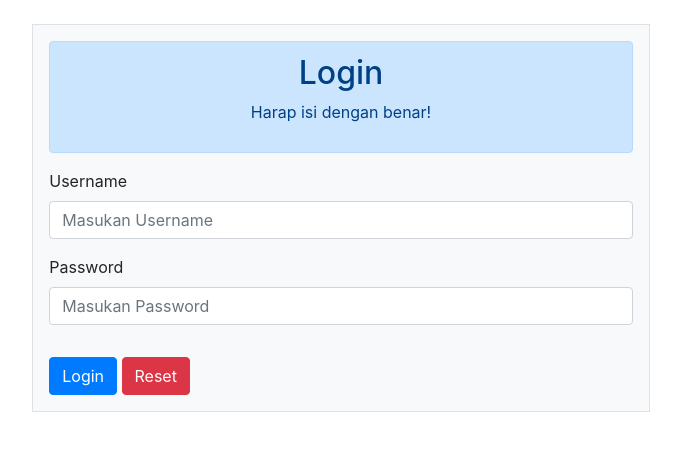
After one commit to AriqMuthi/Web-Sistem-Produksi, a CodeIgniter 4 app: template app/Views/login.php in a window 1280 px wide. The commit adds this page. Shown: the top 451 px of the page, without its empty margins (299-980 px from the left). Run offline with PHP 8.4 and a stand-in for CodeIgniter, Linux system fonts and the light colour scheme; the template is opened without the code that fills it, so the values that code supplies are empty; some libraries are stand-ins or nearby versions.

Commit message:
Vendor ga bisa masuk

```diff
--- a/app/Config/Routes.php
+++ b/app/Config/Routes.php
@@ -35,7 +35,8 @@ $routes->set404Override();
 
 // We get a performance increase by specifying the default
 // route since we don't have to scan directories.
-$routes->get('/', 'Data::index');
+$routes->get('/', 'login::index');
+$routes->get('/data', 'Data::index');
 $routes->get('/input', 'Home::input');
 $routes->get('/repair', 'Home::repair');
 $routes->post('/data/save', 'Data::save');
--- a/app/Controllers/Data.php
+++ b/app/Controllers/Data.php
@@ -47,6 +47,6 @@ class Data extends BaseController
 
         session()->setFlashdata('pesan', 'Data berhasil di tambahkan.');
 
-        return redirect()->to('/');
+        return redirect()->to('/data');
     }
 }
--- a/app/Views/layout/layout.php
+++ b/app/Views/layout/layout.php
@@ -18,14 +18,14 @@
 <body class="bg-image" style="background-image: url('/public/image/background.webp');">
   <nav class="navbar navbar-expand-lg navbar-light bg-light p-3">
     <div class="container-fluid">
-      <a class="navbar-brand" href="/">Kemek - Kerupuk Mekar</a>
+      <a class="navbar-brand" href="/">Kekar - Kerupuk Mekar</a>
       <button class="navbar-toggler" type="button" data-bs-toggle="collapse" data-bs-target="#navbarNavAltMarkup"
         aria-controls="navbarNavAltMarkup" aria-expanded="false" aria-label="Toggle navigation">
         <span class="navbar-toggler-icon"></span>
       </button>
       <div class="collapse navbar-collapse" id="navbarNavAltMarkup">
         <div class="navbar-nav">
-          <a class="nav-link" href="/">Data</a>
+          <a class="nav-link" href="/data">Data</a>
           <a class="nav-link" href="/input">Input Produk</a>
           <a class="nav-link" href="/repair">Repair Produk</a>
           <a class="nav-link" href="#">Logout</a>
@@ -38,7 +38,7 @@
     <footer class="fixed-bottom">
       <div class="text-center p-3 bg-light">
         © 2022 Copyright:
-        <a class="text-reset fw-bold" href="/">Kelompok Kemek - UBSI</a>
+        <a class="text-reset fw-bold" href="/">Kelompok Kekar - UBSI</a>
       </div>
     </footer>
     <!-- Copyright -->
--- /dev/null
+++ b/app/Views/login.php
@@ -0,0 +1,64 @@
+<!doctype html>
+<html lang="en">
+
+<head>
+    <!-- Required meta tags -->
+    <meta charset="utf-8">
+    <meta name="viewport" content="width=device-width, initial-scale=1, shrink-to-fit=no">
+
+    <!-- Bootstrap CSS -->
+    <link rel="stylesheet" href="https://cdn.jsdelivr.net/npm/bootstrap@4.3.1/dist/css/bootstrap.min.css"
+        integrity="sha384-ggOyR0iXCbMQv3Xipma34MD+dH/1fQ784/j6cY/iJTQUOhcWr7x9JvoRxT2MZw1T" crossorigin="anonymous">
+
+    <title>From Login</title>
+</head>
+
+<body>
+    <div class="container">
+        <div class="row">
+            <div class="col">
+                <div class="mt-4 col-7 mx-auto">
+                    <!-- Form judul -->
+                    <div class="border p-3 rounded-3 bg-light">
+                        <div class="alert alert-primary text-lg-center">
+                            <h2>Login</h2>
+                            <p>Harap isi dengan benar!</p>
+                        </div>
+                        <!-- Form isian -->
+                        <form action="/data/save" method="post">
+                            <?= csrf_field(); ?>
+                                <!-- agar input data hanya bisa dari halaman ini -->
+                                <div class="form-group">
+                                    <label for="user">Username</label>
+                                    <input type="text" class="form-control" id="login" placeholder="Masukan Username"
+                                        name="user">
+                                </div>
+                                <div class="form-group mt-3">
+                                    <label for="tproduksi">Password</label>
+                                    <input type="text" class="form-control" id="tproduksi"
+                                        placeholder="Masukan Password" name="password">
+                                </div>
+                                <!-- Form tombol -->
+                                <button type="submit" class="btn btn-primary mt-3">Login</button>
+                                <button type="reset" class="btn btn-danger mt-3">Reset</button>
+                        </form>
+                    </div>
+                </div>
+            </div>
+        </div>
+    </div>
+
+    <!-- Optional JavaScript -->
+    <!-- jQuery first, then Popper.js, then Bootstrap JS -->
+    <script src="https://code.jquery.com/jquery-3.3.1.slim.min.js"
+        integrity="sha384-q8i/X+965DzO0rT7abK41JStQIAqVgRVzpbzo5smXKp4YfRvH+8abtTE1Pi6jizo"
+        crossorigin="anonymous"></script>
+    <script src="https://cdn.jsdelivr.net/npm/popper.js@1.14.7/dist/umd/popper.min.js"
+        integrity="sha384-UO2eT0CpHqdSJQ6hJty5KVphtPhzWj9WO1clHTMGa3JDZwrnQq4sF86dIHNDz0W1"
+        crossorigin="anonymous"></script>
+    <script src="https://cdn.jsdelivr.net/npm/bootstrap@4.3.1/dist/js/bootstrap.min.js"
+        integrity="sha384-JjSmVgyd0p3pXB1rRibZUAYoIIy6OrQ6VrjIEaFf/nJGzIxFDsf4x0xIM+B07jRM"
+        crossorigin="anonymous"></script>
+</body>
+
+</html>
```
Also changed, not shown: app/Controllers/login.php (added, +11 -0 lines).
